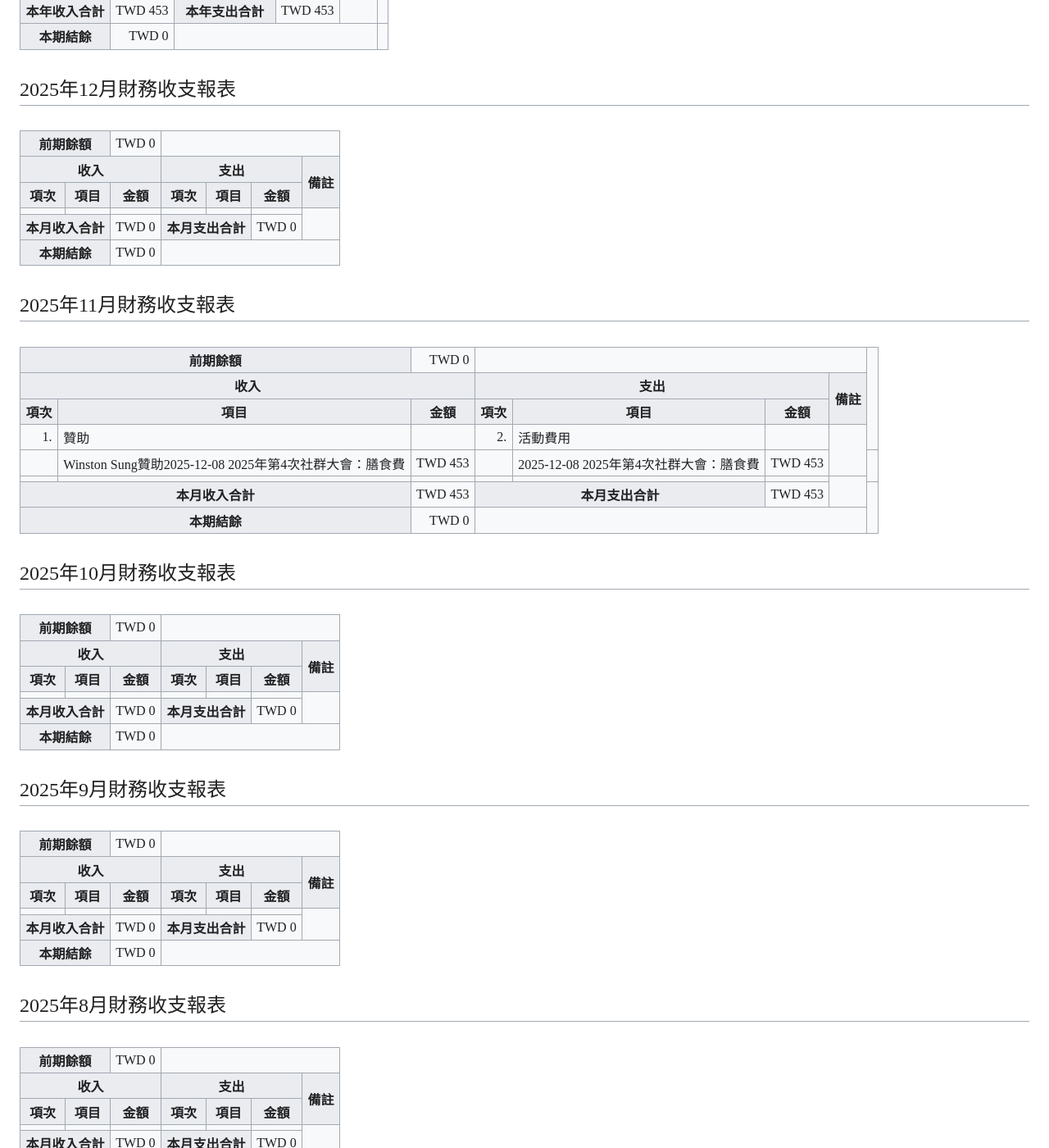
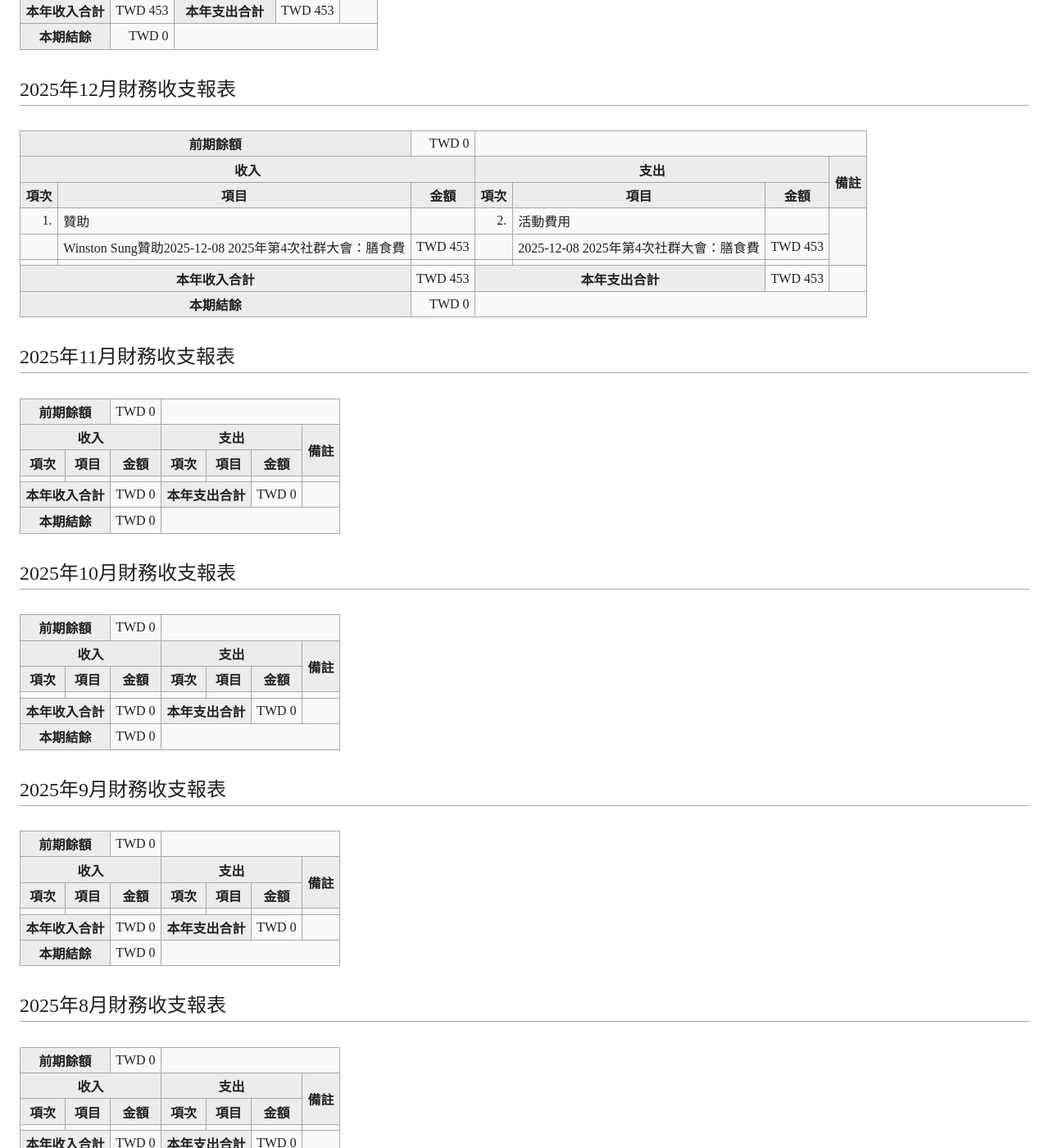
Before and after one commit to tkuitocc/tkuitocc.github.io, a Jekyll site: the page built from docs/zh-Hant-TW/2025/財務報表.md, in a window 1280 px wide and 1400 px high, scrolled down 296 px. Shown: the whole window at 82% size. Built offline with Jekyll 4.4.1, drawn with Linux system fonts in a browser that asks for light colours; our own code applies the rules of GitHub Pages for plain Markdown files; some of the changed text lies outside the part shown.

Commit message:
docs: Update financial reports, add thead tbody tfoot tags

```diff
--- a/docs/zh-Hant-TW/2025/財務報表.md
+++ b/docs/zh-Hant-TW/2025/財務報表.md
@@ -2,6 +2,7 @@
 
 <div class="table-wrapper" style="overflow-x: auto;">
 <table class="wikitable">
+<thead>
 <tr>
 <th colspan="2">前期餘額</th>
 <td style="text-align: right;">TWD 0</td>
@@ -20,6 +21,8 @@
 <th>項目</th>
 <th>金額</th>
 </tr>
+</thead>
+<tbody>
 <tr>
 <td style="text-align: right;">1.</td>
 <td>贊助</td>
@@ -27,7 +30,7 @@
 <td style="text-align: right;">2.</td>
 <td>活動費用</td>
 <td style="text-align: right;">TWD 453</td>
-<td rowspan="2"></td>
+<td rowspan="0"></td>
 </tr>
 <tr>
 <td style="text-align: right;"></td>
@@ -36,8 +39,9 @@
 <td style="text-align: right;"></td>
 <td></td>
 <td style="text-align: right;"></td>
-<td rowspan="2"></td>
 </tr>
+</tbody>
+<tfoot>
 <tr>
 <th colspan="2">本年收入合計</th>
 <td style="text-align: right;">TWD 453</td>
@@ -49,6 +53,7 @@
 <td style="text-align: right;">TWD 0</td>
 <td colspan="4"></td>
 </tr>
+</tfoot>
 </table>
 </div>
 
@@ -56,6 +61,7 @@
 
 <div class="table-wrapper" style="overflow-x: auto;">
 <table class="wikitable">
+<thead>
 <tr>
 <th colspan="2">前期餘額</th>
 <td style="text-align: right;">TWD 0</td>
@@ -74,6 +80,25 @@
 <th>項目</th>
 <th>金額</th>
 </tr>
+</thead>
+<tbody>
+<tr>
+<td style="text-align: right;">1.</td>
+<td>贊助</td>
+<td style="text-align: right;"></td>
+<td style="text-align: right;">2.</td>
+<td>活動費用</td>
+<td style="text-align: right;"></td>
+<td rowspan="0"></td>
+</tr>
+<tr>
+<td style="text-align: right;"></td>
+<td>Winston Sung贊助2025-12-08 2025年第4次社群大會：膳食費</td>
+<td style="text-align: right;">TWD 453</td>
+<td style="text-align: right;"></td>
+<td>2025-12-08 2025年第4次社群大會：膳食費</td>
+<td style="text-align: right;">TWD 453</td>
+</tr>
 <tr>
 <td style="text-align: right;"></td>
 <td></td>
@@ -81,19 +106,21 @@
 <td style="text-align: right;"></td>
 <td></td>
 <td style="text-align: right;"></td>
-<td rowspan="2"></td>
 </tr>
+</tbody>
+<tfoot>
 <tr>
-<th colspan="2">本月收入合計</th>
-<td style="text-align: right;">TWD 0</td>
-<th colspan="2">本月支出合計</th>
-<td style="text-align: right;">TWD 0</td>
+<th colspan="2">本年收入合計</th>
+<td style="text-align: right;">TWD 453</td>
+<th colspan="2">本年支出合計</th>
+<td style="text-align: right;">TWD 453</td>
 </tr>
 <tr>
 <th colspan="2">本期結餘</th>
 <td style="text-align: right;">TWD 0</td>
 <td colspan="4"></td>
 </tr>
+</tfoot>
 </table>
 </div>
 
@@ -101,6 +128,7 @@
 
 <div class="table-wrapper" style="overflow-x: auto;">
 <table class="wikitable">
+<thead>
 <tr>
 <th colspan="2">前期餘額</th>
 <td style="text-align: right;">TWD 0</td>
@@ -119,24 +147,8 @@
 <th>項目</th>
 <th>金額</th>
 </tr>
-<tr>
-<td style="text-align: right;">1.</td>
-<td>贊助</td>
-<td style="text-align: right;"></td>
-<td style="text-align: right;">2.</td>
-<td>活動費用</td>
-<td style="text-align: right;"></td>
-<td rowspan="2"></td>
-</tr>
-<tr>
-<td style="text-align: right;"></td>
-<td>Winston Sung贊助2025-12-08 2025年第4次社群大會：膳食費</td>
-<td style="text-align: right;">TWD 453</td>
-<td style="text-align: right;"></td>
-<td>2025-12-08 2025年第4次社群大會：膳食費</td>
-<td style="text-align: right;">TWD 453</td>
-<td rowspan="2"></td>
-</tr>
+</thead>
+<tbody>
 <tr>
 <td style="text-align: right;"></td>
 <td></td>
@@ -144,19 +156,22 @@
 <td style="text-align: right;"></td>
 <td></td>
 <td style="text-align: right;"></td>
-<td rowspan="2"></td>
+<td rowspan="0"></td>
 </tr>
+</tbody>
+<tfoot>
 <tr>
-<th colspan="2">本月收入合計</th>
-<td style="text-align: right;">TWD 453</td>
-<th colspan="2">本月支出合計</th>
-<td style="text-align: right;">TWD 453</td>
+<th colspan="2">本年收入合計</th>
+<td style="text-align: right;">TWD 0</td>
+<th colspan="2">本年支出合計</th>
+<td style="text-align: right;">TWD 0</td>
 </tr>
 <tr>
 <th colspan="2">本期結餘</th>
 <td style="text-align: right;">TWD 0</td>
 <td colspan="4"></td>
 </tr>
+</tfoot>
 </table>
 </div>
 
@@ -164,6 +179,7 @@
 
 <div class="table-wrapper" style="overflow-x: auto;">
 <table class="wikitable">
+<thead>
 <tr>
 <th colspan="2">前期餘額</th>
 <td style="text-align: right;">TWD 0</td>
@@ -182,6 +198,8 @@
 <th>項目</th>
 <th>金額</th>
 </tr>
+</thead>
+<tbody>
 <tr>
 <td style="text-align: right;"></td>
 <td></td>
@@ -189,12 +207,14 @@
 <td style="text-align: right;"></td>
 <td></td>
 <td style="text-align: right;"></td>
-<td rowspan="2"></td>
+<td rowspan="0"></td>
 </tr>
+</tbody>
+<tfoot>
 <tr>
-<th colspan="2">本月收入合計</th>
+<th colspan="2">本年收入合計</th>
 <td style="text-align: right;">TWD 0</td>
-<th colspan="2">本月支出合計</th>
+<th colspan="2">本年支出合計</th>
 <td style="text-align: right;">TWD 0</td>
 </tr>
 <tr>
@@ -202,6 +222,7 @@
 <td style="text-align: right;">TWD 0</td>
 <td colspan="4"></td>
 </tr>
+</tfoot>
 </table>
 </div>
 
@@ -209,6 +230,7 @@
 
 <div class="table-wrapper" style="overflow-x: auto;">
 <table class="wikitable">
+<thead>
 <tr>
 <th colspan="2">前期餘額</th>
 <td style="text-align: right;">TWD 0</td>
@@ -227,6 +249,8 @@
 <th>項目</th>
 <th>金額</th>
 </tr>
+</thead>
+<tbody>
 <tr>
 <td style="text-align: right;"></td>
 <td></td>
@@ -234,12 +258,14 @@
 <td style="text-align: right;"></td>
 <td></td>
 <td style="text-align: right;"></td>
-<td rowspan="2"></td>
+<td rowspan="0"></td>
 </tr>
+</tbody>
+<tfoot>
 <tr>
-<th colspan="2">本月收入合計</th>
+<th colspan="2">本年收入合計</th>
 <td style="text-align: right;">TWD 0</td>
-<th colspan="2">本月支出合計</th>
+<th colspan="2">本年支出合計</th>
 <td style="text-align: right;">TWD 0</td>
 </tr>
 <tr>
@@ -247,6 +273,7 @@
 <td style="text-align: right;">TWD 0</td>
 <td colspan="4"></td>
 </tr>
+</tfoot>
 </table>
 </div>
 
@@ -254,6 +281,7 @@
 
 <div class="table-wrapper" style="overflow-x: auto;">
 <table class="wikitable">
+<thead>
 <tr>
 <th colspan="2">前期餘額</th>
 <td style="text-align: right;">TWD 0</td>
@@ -272,6 +300,8 @@
 <th>項目</th>
 <th>金額</th>
 </tr>
+</thead>
+<tbody>
 <tr>
 <td style="text-align: right;"></td>
 <td></td>
@@ -279,12 +309,14 @@
 <td style="text-align: right;"></td>
 <td></td>
 <td style="text-align: right;"></td>
-<td rowspan="2"></td>
+<td rowspan="0"></td>
 </tr>
+</tbody>
+<tfoot>
 <tr>
-<th colspan="2">本月收入合計</th>
+<th colspan="2">本年收入合計</th>
 <td style="text-align: right;">TWD 0</td>
-<th colspan="2">本月支出合計</th>
+<th colspan="2">本年支出合計</th>
 <td style="text-align: right;">TWD 0</td>
 </tr>
 <tr>
@@ -292,6 +324,7 @@
 <td style="text-align: right;">TWD 0</td>
 <td colspan="4"></td>
 </tr>
+</tfoot>
 </table>
 </div>
 
@@ -299,6 +332,7 @@
 
 <div class="table-wrapper" style="overflow-x: auto;">
 <table class="wikitable">
+<thead>
 <tr>
 <th colspan="2">前期餘額</th>
 <td style="text-align: right;">TWD 0</td>
@@ -317,6 +351,8 @@
 <th>項目</th>
 <th>金額</th>
 </tr>
+</thead>
+<tbody>
 <tr>
 <td style="text-align: right;"></td>
 <td></td>
@@ -324,12 +360,14 @@
 <td style="text-align: right;"></td>
 <td></td>
 <td style="text-align: right;"></td>
-<td rowspan="2"></td>
+<td rowspan="0"></td>
 </tr>
+</tbody>
+<tfoot>
 <tr>
-<th colspan="2">本月收入合計</th>
+<th colspan="2">本年收入合計</th>
 <td style="text-align: right;">TWD 0</td>
-<th colspan="2">本月支出合計</th>
+<th colspan="2">本年支出合計</th>
 <td style="text-align: right;">TWD 0</td>
 </tr>
 <tr>
@@ -337,6 +375,7 @@
 <td style="text-align: right;">TWD 0</td>
 <td colspan="4"></td>
 </tr>
+</tfoot>
 </table>
 </div>
 
@@ -344,6 +383,7 @@
 
 <div class="table-wrapper" style="overflow-x: auto;">
 <table class="wikitable">
+<thead>
 <tr>
 <th colspan="2">前期餘額</th>
 <td style="text-align: right;">TWD 0</td>
@@ -362,6 +402,8 @@
 <th>項目</th>
 <th>金額</th>
 </tr>
+</thead>
+<tbody>
 <tr>
 <td style="text-align: right;"></td>
 <td></td>
@@ -369,12 +411,14 @@
 <td style="text-align: right;"></td>
 <td></td>
 <td style="text-align: right;"></td>
-<td rowspan="2"></td>
+<td rowspan="0"></td>
 </tr>
+</tbody>
+<tfoot>
 <tr>
-<th colspan="2">本月收入合計</th>
+<th colspan="2">本年收入合計</th>
 <td style="text-align: right;">TWD 0</td>
-<th colspan="2">本月支出合計</th>
+<th colspan="2">本年支出合計</th>
 <td style="text-align: right;">TWD 0</td>
 </tr>
 <tr>
@@ -382,6 +426,7 @@
 <td style="text-align: right;">TWD 0</td>
 <td colspan="4"></td>
 </tr>
+</tfoot>
 </table>
 </div>
 
@@ -389,6 +434,7 @@
 
 <div class="table-wrapper" style="overflow-x: auto;">
 <table class="wikitable">
+<thead>
 <tr>
 <th colspan="2">前期餘額</th>
 <td style="text-align: right;">TWD 0</td>
@@ -407,6 +453,8 @@
 <th>項目</th>
 <th>金額</th>
 </tr>
+</thead>
+<tbody>
 <tr>
 <td style="text-align: right;"></td>
 <td></td>
@@ -414,12 +462,14 @@
 <td style="text-align: right;"></td>
 <td></td>
 <td style="text-align: right;"></td>
-<td rowspan="2"></td>
+<td rowspan="0"></td>
 </tr>
+</tbody>
+<tfoot>
 <tr>
-<th colspan="2">本月收入合計</th>
+<th colspan="2">本年收入合計</th>
 <td style="text-align: right;">TWD 0</td>
-<th colspan="2">本月支出合計</th>
+<th colspan="2">本年支出合計</th>
 <td style="text-align: right;">TWD 0</td>
 </tr>
 <tr>
@@ -427,6 +477,7 @@
 <td style="text-align: right;">TWD 0</td>
 <td colspan="4"></td>
 </tr>
+</tfoot>
 </table>
 </div>
 
@@ -434,6 +485,7 @@
 
 <div class="table-wrapper" style="overflow-x: auto;">
 <table class="wikitable">
+<thead>
 <tr>
 <th colspan="2">前期餘額</th>
 <td style="text-align: right;">TWD 0</td>
@@ -452,6 +504,8 @@
 <th>項目</th>
 <th>金額</th>
 </tr>
+</thead>
+<tbody>
 <tr>
 <td style="text-align: right;"></td>
 <td></td>
@@ -459,12 +513,14 @@
 <td style="text-align: right;"></td>
 <td></td>
 <td style="text-align: right;"></td>
-<td rowspan="2"></td>
+<td rowspan="0"></td>
 </tr>
+</tbody>
+<tfoot>
 <tr>
-<th colspan="2">本月收入合計</th>
+<th colspan="2">本年收入合計</th>
 <td style="text-align: right;">TWD 0</td>
-<th colspan="2">本月支出合計</th>
+<th colspan="2">本年支出合計</th>
 <td style="text-align: right;">TWD 0</td>
 </tr>
 <tr>
@@ -472,6 +528,7 @@
 <td style="text-align: right;">TWD 0</td>
 <td colspan="4"></td>
 </tr>
+</tfoot>
 </table>
 </div>
 
@@ -479,6 +536,7 @@
 
 <div class="table-wrapper" style="overflow-x: auto;">
 <table class="wikitable">
+<thead>
 <tr>
 <th colspan="2">前期餘額</th>
 <td style="text-align: right;">TWD 0</td>
@@ -497,6 +555,8 @@
 <th>項目</th>
 <th>金額</th>
 </tr>
+</thead>
+<tbody>
 <tr>
 <td style="text-align: right;"></td>
 <td></td>
@@ -504,12 +564,14 @@
 <td style="text-align: right;"></td>
 <td></td>
 <td style="text-align: right;"></td>
-<td rowspan="2"></td>
+<td rowspan="0"></td>
 </tr>
+</tbody>
+<tfoot>
 <tr>
-<th colspan="2">本月收入合計</th>
+<th colspan="2">本年收入合計</th>
 <td style="text-align: right;">TWD 0</td>
-<th colspan="2">本月支出合計</th>
+<th colspan="2">本年支出合計</th>
 <td style="text-align: right;">TWD 0</td>
 </tr>
 <tr>
@@ -517,6 +579,7 @@
 <td style="text-align: right;">TWD 0</td>
 <td colspan="4"></td>
 </tr>
+</tfoot>
 </table>
 </div>
 
@@ -524,6 +587,7 @@
 
 <div class="table-wrapper" style="overflow-x: auto;">
 <table class="wikitable">
+<thead>
 <tr>
 <th colspan="2">前期餘額</th>
 <td style="text-align: right;">TWD 0</td>
@@ -542,6 +606,8 @@
 <th>項目</th>
 <th>金額</th>
 </tr>
+</thead>
+<tbody>
 <tr>
 <td style="text-align: right;"></td>
 <td></td>
@@ -549,12 +615,14 @@
 <td style="text-align: right;"></td>
 <td></td>
 <td style="text-align: right;"></td>
-<td rowspan="2"></td>
+<td rowspan="0"></td>
 </tr>
+</tbody>
+<tfoot>
 <tr>
-<th colspan="2">本月收入合計</th>
+<th colspan="2">本年收入合計</th>
 <td style="text-align: right;">TWD 0</td>
-<th colspan="2">本月支出合計</th>
+<th colspan="2">本年支出合計</th>
 <td style="text-align: right;">TWD 0</td>
 </tr>
 <tr>
@@ -562,6 +630,7 @@
 <td style="text-align: right;">TWD 0</td>
 <td colspan="4"></td>
 </tr>
+</tfoot>
 </table>
 </div>
 
@@ -569,6 +638,7 @@
 
 <div class="table-wrapper" style="overflow-x: auto;">
 <table class="wikitable">
+<thead>
 <tr>
 <th colspan="2">前期餘額</th>
 <td style="text-align: right;">TWD 0</td>
@@ -587,6 +657,8 @@
 <th>項目</th>
 <th>金額</th>
 </tr>
+</thead>
+<tbody>
 <tr>
 <td style="text-align: right;"></td>
 <td></td>
@@ -594,12 +666,14 @@
 <td style="text-align: right;"></td>
 <td></td>
 <td style="text-align: right;"></td>
-<td rowspan="2"></td>
+<td rowspan="0"></td>
 </tr>
+</tbody>
+<tfoot>
 <tr>
-<th colspan="2">本月收入合計</th>
+<th colspan="2">本年收入合計</th>
 <td style="text-align: right;">TWD 0</td>
-<th colspan="2">本月支出合計</th>
+<th colspan="2">本年支出合計</th>
 <td style="text-align: right;">TWD 0</td>
 </tr>
 <tr>
@@ -607,5 +681,6 @@
 <td style="text-align: right;">TWD 0</td>
 <td colspan="4"></td>
 </tr>
+</tfoot>
 </table>
 </div>
```
Also changed, not shown: docs/en-US/2024/Financial_report.md (+27 -9 lines), docs/en-US/2025/Financial_report.md (+115 -39 lines), docs/en-US/2026/Financial_report.md (+27 -9 lines), docs/zh-Hant-TW/2024/財務報表.md (+27 -9 lines), docs/zh-Hant-TW/2026/財務報表.md (+27 -9 lines).
